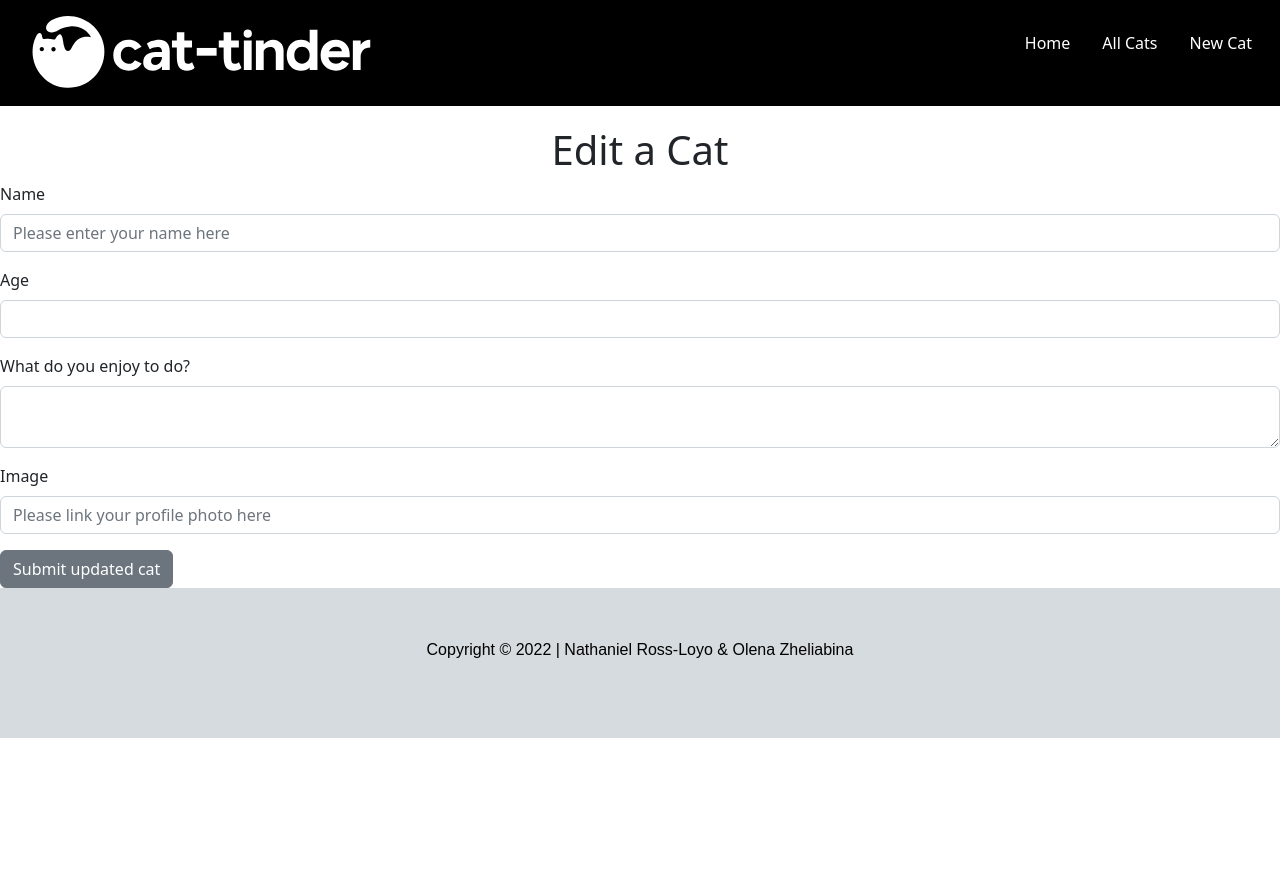
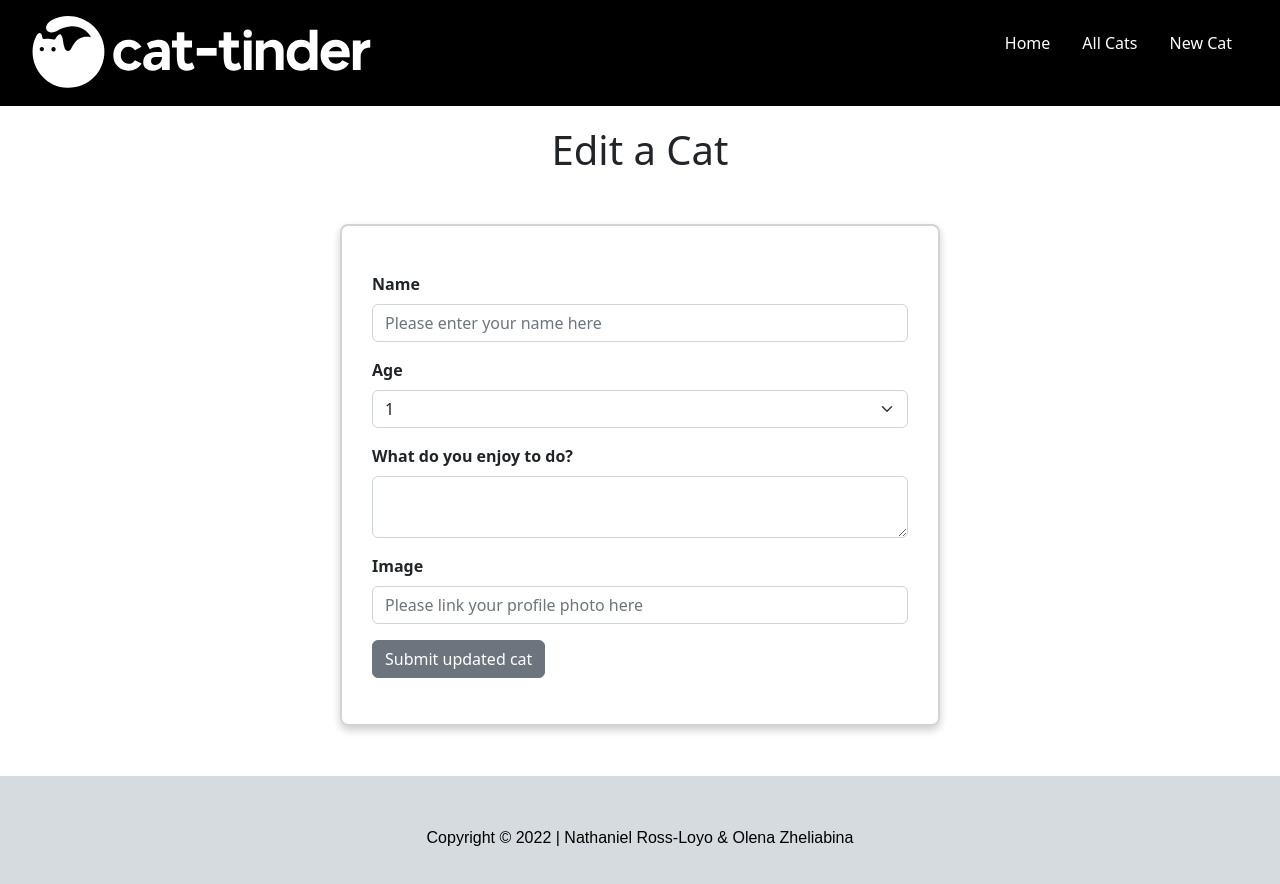
Before and after one commit to learn-academy-2022-foxtrot/cat-tinder-frontend-olena-nate, a React (Create React App) app: page /catedit/1 in a window 1280 px wide. Shown: the top 884 px of the page. Before the commit the page ends 800 px from the top, so only its background shows below. Built offline with nearby package versions, Linux system fonts and the light colour scheme; no server answers.

Commit message:
forms created and styled

```diff
--- a/src/App.css
+++ b/src/App.css
@@ -4,7 +4,9 @@
  margin: 3rem 0;
 
 }
-
+.cat-name {
+  padding-bottom: 20px;
+}
 .cat-index-cards {
 
   display: flex;
@@ -14,3 +16,24 @@
  padding: 30px;
 
 }
+
+
+.add-new-cat-form {
+  border: 2px solid #d3d3d3;
+  border-radius: .5em;
+  margin-bottom: 50px;
+  margin-left: auto;
+  margin-right: auto;
+  margin-top: 50px;
+  padding: 30px;
+  text-align: left;
+  width: 600px;
+  box-shadow: 0 4px 8px 0 rgba(0,0,0,0.2);
+}
+
+.CatNew-form {
+  padding: 1em;
+}
+label {
+  font-weight: 600;
+}
--- a/src/components/NavBar.js
+++ b/src/components/NavBar.js
@@ -15,7 +15,7 @@ const NavBar = () => {
         </a>
       <div className="container-fluid justify-content-end">
 
-        <ul className="nav justify-content-end" style={{paddingBottom: "20px"}}>
+        <ul className="nav justify-content-end" style={{paddingBottom: "20px", paddingRight: "20px", fontWeight: "450"}}>
           <li className="nav-item">
             <a className="nav-link active text-white" aria-current="page" href="/">Home</a>
           </li>
--- a/src/pages/CatEdit.js
+++ b/src/pages/CatEdit.js
@@ -1,12 +1,12 @@
-import React, {useState} from "react"
-import { Form, FormGroup, Label, Input, Button} from "reactstrap"
+import React, { useState } from "react"
+import { Form, FormGroup, Label, Input, Button, Row } from "reactstrap"
 import { useNavigate, useParams } from "react-router-dom"
 
-const CatEdit = ({ cats, updateCat}) => {
+const CatEdit = ({ cats, updateCat }) => {
     const { id } = useParams()
     let currentCat = cats?.find((cat) => cat.id === +id)
 
-    const [ editCat, setEditCat ] = useState({
+    const [editCat, setEditCat] = useState({
         name: currentCat?.name,
         age: currentCat?.age,
         enjoys: currentCat?.enjoys,
@@ -14,7 +14,7 @@ const CatEdit = ({ cats, updateCat}) => {
     })
 
     const handleChange = (e) => {
-        setEditCat({...editCat, [e.target.name]: e.target.value })
+        setEditCat({ ...editCat, [e.target.name]: e.target.value })
     }
 
 
@@ -34,7 +34,9 @@ const CatEdit = ({ cats, updateCat}) => {
             >
                 Edit a Cat
             </h1>
-            <Form>
+            <div className="add-new-cat-form">
+                <Row>
+                    <Form className="CatNew-form">
                         <FormGroup>
                             <Label for="name">
                                 Name
@@ -54,10 +56,25 @@ const CatEdit = ({ cats, updateCat}) => {
                             </Label>
                             <Input
                                 name="age"
-                        type="number"
+                                type="select"
                                 onChange={handleChange}
                                 value={editCat.age}
                             >
+                            <option>1</option>
+                            <option>2</option>
+                            <option>3</option>
+                            <option>4</option>
+                            <option>5</option>
+                            <option>6</option>
+                            <option>7</option>
+                            <option>8</option>
+                            <option>9</option>
+                            <option>10</option>
+                            <option>11</option>
+                            <option>12</option>
+                            <option>13</option>
+                            <option>14</option>
+                            <option>15</option>
 
                             </Input>
                         </FormGroup>
@@ -90,6 +107,8 @@ const CatEdit = ({ cats, updateCat}) => {
                             Submit updated cat
                         </Button>
                     </Form>
+                </Row>
+            </div>
         </>
     )
 }
--- a/src/pages/CatIndex.js
+++ b/src/pages/CatIndex.js
@@ -31,14 +31,10 @@ const CatIndex = ({ cats }) => {
                                 <img
                                     alt={`profile of a cat named ${cat.name}`} src={cat.image}/>
                                 <CardBody>
-                                    <CardTitle tag="h5">
+                                    <CardTitle className="cat-name"tag="h5">
                                         {cat.name}
                                     </CardTitle>
-                                    <CardSubtitle
-                                        className="mb-2 text-muted"
-                                        tag="h6">
-                                        Age: {cat.age}
-                                    </CardSubtitle>
+
                                     <NavLink to={`/catshow/${cat.id}`}><Button>
                                         Open my profile
                                     </Button>
--- a/src/pages/CatNew.js
+++ b/src/pages/CatNew.js
@@ -1,12 +1,13 @@
-import React, {useState} from "react"
-import { Form, FormGroup, Label, Input, Button} from "reactstrap"
+import React, { useState } from "react"
+import { Form, FormGroup, Label, Input, Button, Row } from "reactstrap"
 import { useNavigate } from "react-router-dom"
 
 
-const CatNew = ({ createCat}) => {
+
+const CatNew = ({ createCat }) => {
     const navigate = useNavigate()
 
-    const [ newCat, setNewCat ] = useState({
+    const [newCat, setNewCat] = useState({
         name: "",
         age: "",
         enjoys: "",
@@ -14,7 +15,7 @@ const CatNew = ({ createCat}) => {
     })
 
     const handleChange = (e) => {
-        setNewCat({...newCat, [e.target.name]: e.target.value })
+        setNewCat({ ...newCat, [e.target.name]: e.target.value })
     }
 
     const handleSubmit = () => {
@@ -30,7 +31,10 @@ const CatNew = ({ createCat}) => {
             >
                 Add a New Cat
             </h1>
-            <Form>
+
+            <div className="add-new-cat-form">
+                <Row>
+                    <Form className="CatNew-form">
                         <FormGroup>
                             <Label for="name">
                                 Name
@@ -39,8 +43,8 @@ const CatNew = ({ createCat}) => {
                                 name="name"
                                 placeholder="Please enter your name here"
                                 type="text"
-                        onChange={ handleChange }
-                        value={ newCat.name }
+                                onChange={handleChange}
+                                value={newCat.name}
                             />
                         </FormGroup>
 
@@ -50,10 +54,26 @@ const CatNew = ({ createCat}) => {
                             </Label>
                             <Input
                                 name="age"
-                        type="number"
-                        onChange={ handleChange }
-                        value={ newCat.age }
+                                type="select"
+                                onChange={handleChange}
+                                value={newCat.age}
                                 >
+                                <option>1</option>
+                                <option>2</option>
+                                <option>3</option>
+                                <option>4</option>
+                                <option>5</option>
+                                <option>6</option>
+                                <option>7</option>
+                                <option>8</option>
+                                <option>9</option>
+                                <option>10</option>
+                                <option>11</option>
+                                <option>12</option>
+                                <option>13</option>
+                                <option>14</option>
+                                <option>15</option>
+
 
                             </Input>
                         </FormGroup>
@@ -65,8 +85,8 @@ const CatNew = ({ createCat}) => {
                             <Input
                                 name="enjoys"
                                 type="textarea"
-                        onChange={ handleChange }
-                        value={ newCat.enjoys }
+                                onChange={handleChange}
+                                value={newCat.enjoys}
                             />
                         </FormGroup>
 
@@ -78,14 +98,18 @@ const CatNew = ({ createCat}) => {
                                 name="image"
                                 placeholder="Please link your profile photo here"
                                 type="url"
-                        onChange={ handleChange }
-                        value={ newCat.image }
+                                onChange={handleChange}
+                                value={newCat.image}
                             />
                         </FormGroup>
                         <Button onClick={handleSubmit} name="submit">
                             Submit cat
                         </Button>
                     </Form>
+                </Row>
+            </div>
+
+
         </>
     )
 }
--- a/src/pages/CatShow.js
+++ b/src/pages/CatShow.js
@@ -24,7 +24,7 @@ const CatShow = ({ cats, deleteCat }) => {
 
             {showCat &&
 
-                <main className="cat-index-cards">
+                <main className="cat-index-cards profile-card">
                     <Card
                         style={{
                             width: '20rem'
@@ -45,7 +45,7 @@ const CatShow = ({ cats, deleteCat }) => {
                                 Age: {showCat.age}
                             </CardSubtitle>
                             <CardText>
-                                {showCat.enjoys}
+                                Hobby: {showCat.enjoys}
                             </CardText>
                             <NavLink to={`/catedit/${showCat.id}`} className="nav-link">
                                 <Button>
--- a/src/pages/Home.js
+++ b/src/pages/Home.js
@@ -4,8 +4,9 @@ import Jumbotron from "../components/Jumbotron"
 const Home = () => {
     return(
       <>
+
       <Jumbotron />
-       {/* <h6>Home Page!</h6>   */}
+
 
       </>
 
```
Lines whose indentation alone changed are shown as unchanged.
